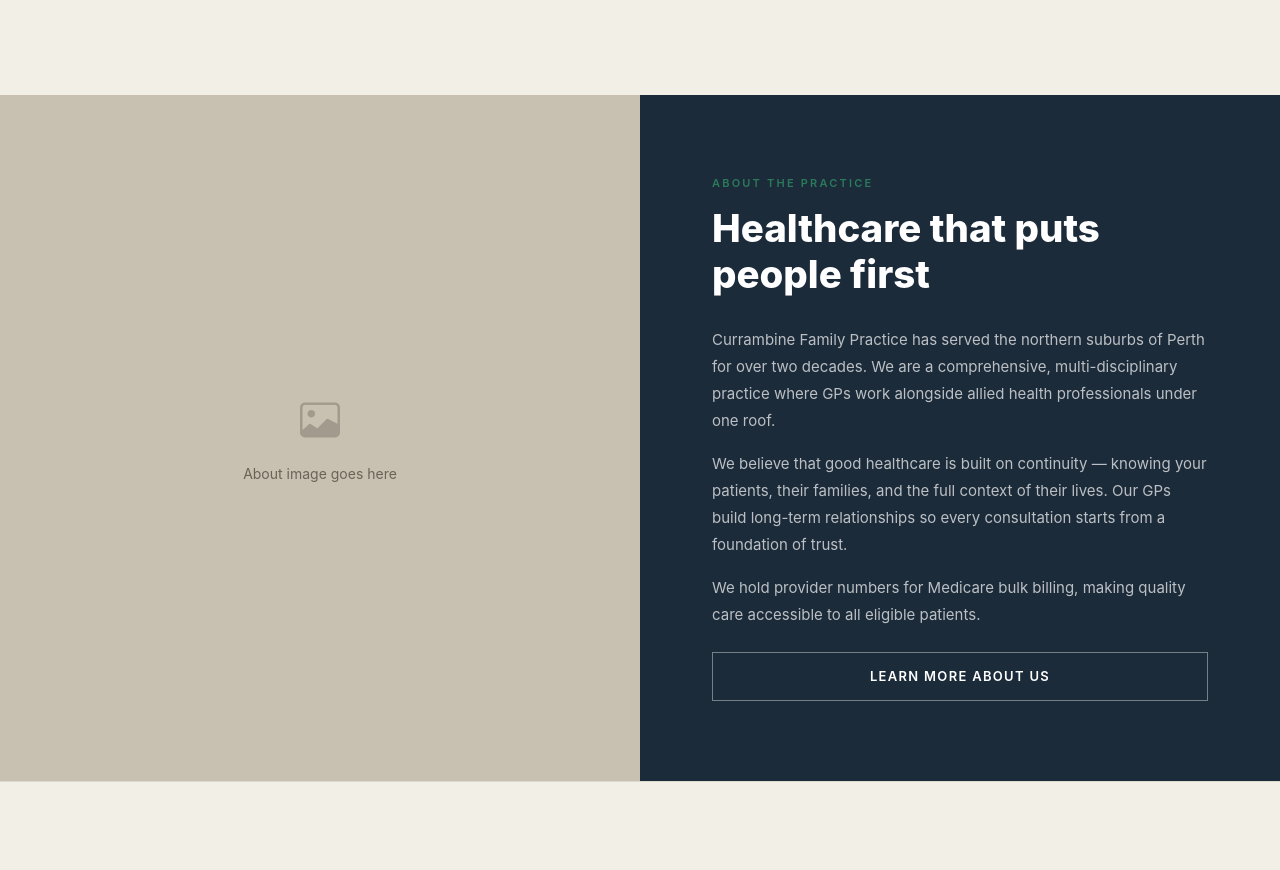
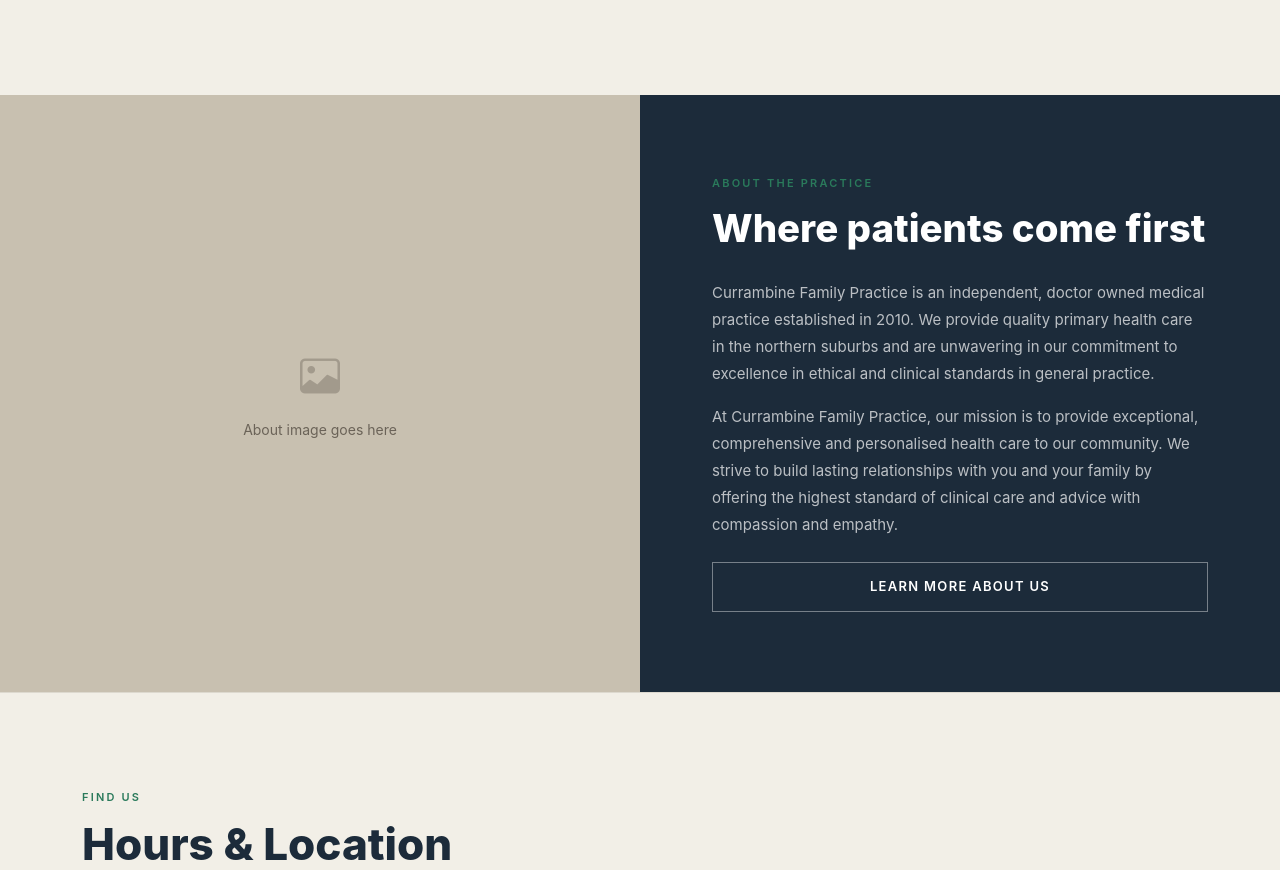
Before and after one commit to Luc45K0h75/Currambine-FP-Website, a Flask app: page / in a window 1280 px wide. Shown: the part 1896-2766 px from the top of the page. Run offline with Flask 3, Linux system fonts and the light colour scheme; some web fonts are replaced.

Commit message:
Edited about us section on index.html

```diff
--- a/app/templates/index.html
+++ b/app/templates/index.html
@@ -147,10 +147,9 @@
         <!-- Right: Text -->
         <div class="col-lg-6 about-text">
             <p class="section-eyebrow eyebrow-light">About the Practice</p>
-            <h2 class="about-heading">Healthcare that puts people first</h2>
-            <p class="about-desc">Currambine Family Practice has served the northern suburbs of Perth for over two decades. We are a comprehensive, multi-disciplinary practice where GPs work alongside allied health professionals under one roof.</p>
-            <p class="about-desc">We believe that good healthcare is built on continuity — knowing your patients, their families, and the full context of their lives. Our GPs build long-term relationships so every consultation starts from a foundation of trust.</p>
-            <p class="about-desc">We hold provider numbers for Medicare bulk billing, making quality care accessible to all eligible patients.</p>
+            <h2 class="about-heading">Where patients come first</h2>
+            <p class="about-desc">Currambine Family Practice is an independent, doctor owned medical practice established in 2010. We provide quality primary health care in the northern suburbs and are unwavering in our commitment to excellence in ethical and clinical standards in general practice.</p>
+            <p class="about-desc">At Currambine Family Practice, our mission is to provide exceptional, comprehensive and personalised health care to our community. We strive to build lasting relationships with you and your family by offering the highest standard of clinical care and advice with compassion and empathy.</p>
             <a href="{{ url_for('main.about') }}" class="btn btn-light-cfp mt-2">Learn More About Us</a>
         </div>
 
```
